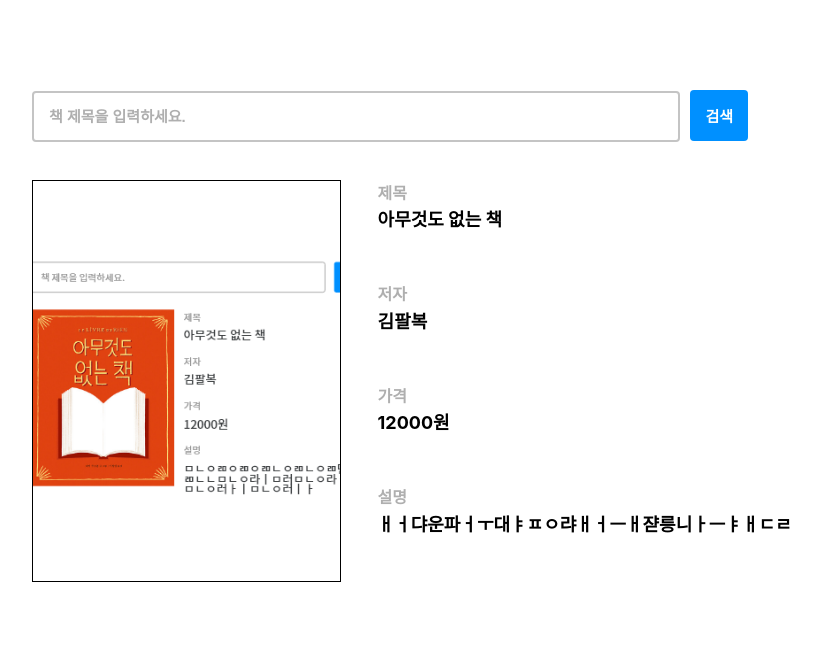
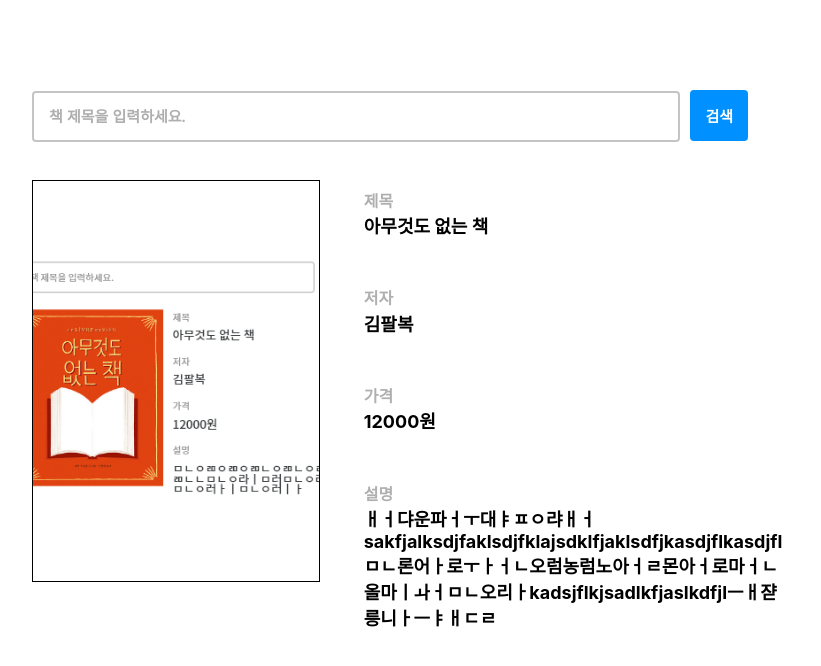
Before and after one commit to drainxc/search, a React (Create React App) app: page / in a window 1280 px wide. Shown: the top 666 px of the page, without its empty margins (224-1045 px from the left). Built offline with nearby package versions, Linux system fonts and the light colour scheme.

Commit message:
[DESIGN] information
content 크기 변경

```diff
--- a/src/components/information/index.js
+++ b/src/components/information/index.js
@@ -23,7 +23,7 @@ export default function Information() {
         </div>
         <div>
           <div className="detail">설명</div>
-          <div className="contents">ㅐㅓ댜운파ㅓㅜ대ㅑㅍㅇ랴ㅐㅓㅡㅐ쟏릉니ㅏㅡㅑㅐㄷㄹ</div>
+          <div className="contents">ㅐㅓ댜운파ㅓㅜ대ㅑㅍㅇ랴ㅐㅓsakfjalksdjfaklsdjfklajsdklfjaklsdfjkasdjflkasdjflㅁㄴ론어ㅏ로ㅜㅏㅓㄴ오럼농럼노아ㅓㄹ몬아ㅓ로마ㅓㄴ올마ㅣㅘㅓㅁㄴ오리ㅏkadsjflkjsadlkfjaslkdfjlㅡㅐ쟏릉니ㅏㅡㅑㅐㄷㄹ</div>
         </div>
       </div>
     </S.MainDiv>
--- a/src/components/information/styles.js
+++ b/src/components/information/styles.js
@@ -15,7 +15,10 @@ export const MainDiv = styled.div`
   }
   & .information {
     margin: 5% 0% 0% 5%;
+    padding: 1%;
+    width: 60%;
     & div {
+      width: 100%;
       height: 25%;
       font-weight: bold;
       & .detail {
```
